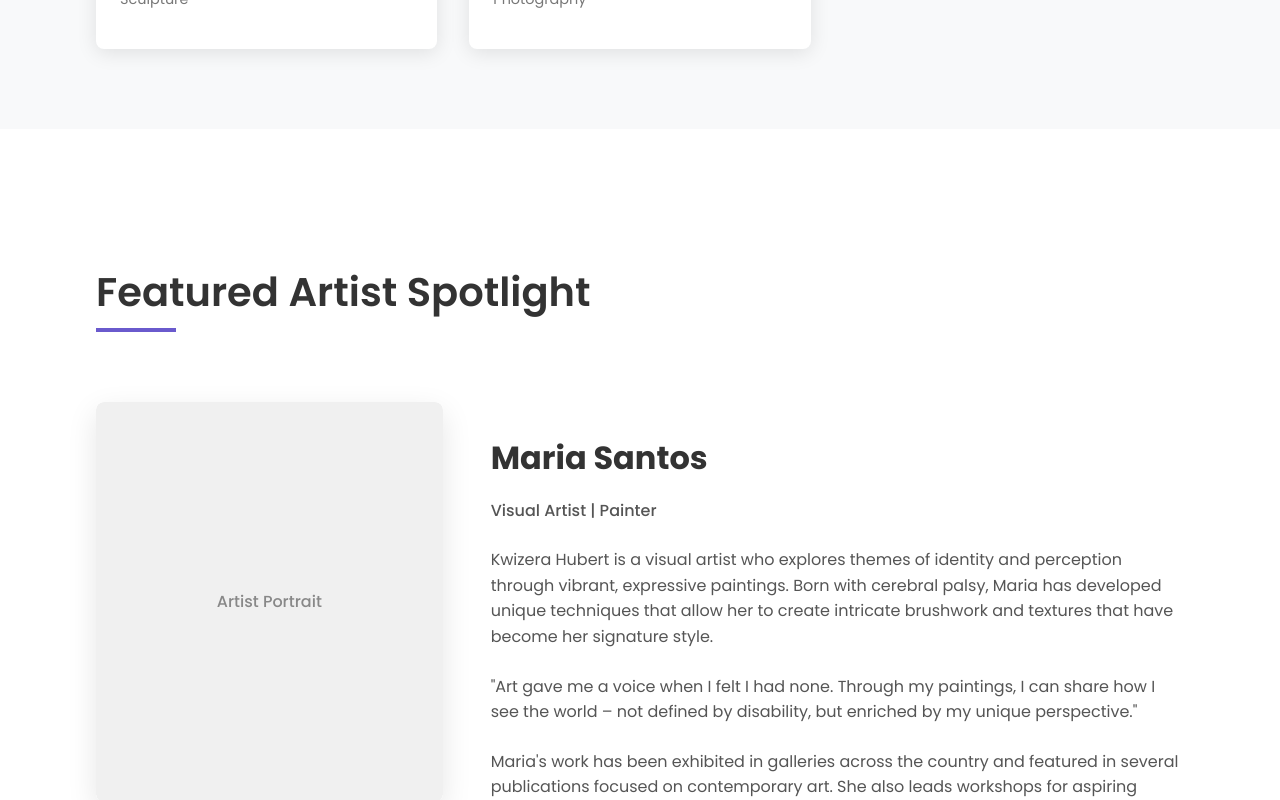
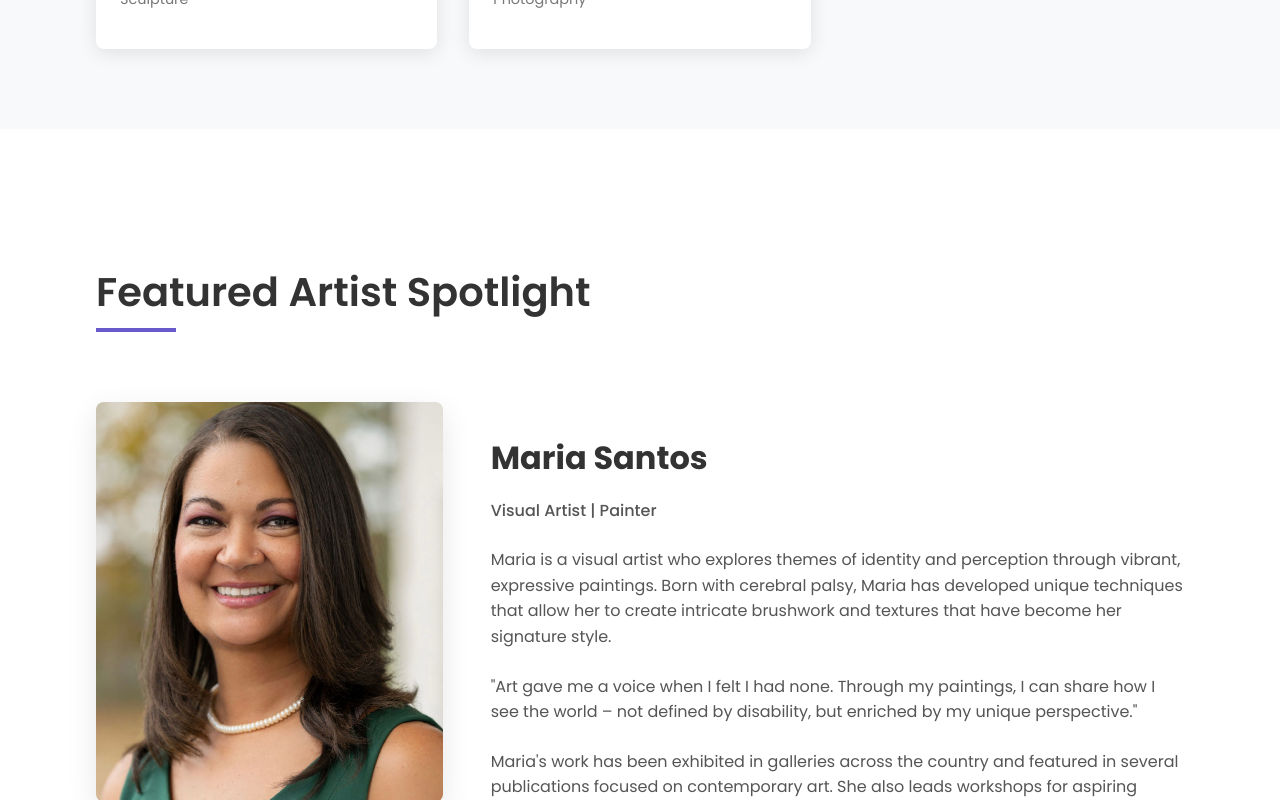
Before and after one commit to Bonaeineza31/Identity, a React (Vite) app in the folder identity/: page /gallery in a window 1280 px wide. Shown: the part 2000-2800 px from the top of the page. Built offline with nearby package versions, Linux system fonts and the light colour scheme.

Commit message:
few changes

```diff
--- a/identity/components/Gallery.jsx
+++ b/identity/components/Gallery.jsx
@@ -1,15 +1,15 @@
 // pages/Gallery.jsx
 import React, { useState } from 'react';
 import '../styles/gallery.css';
-import image1 from '../images/Screenshot 2025-03-09 122822.png'
+import image7 from '../images/Screenshot 2025-03-09 122822.png'
 import image2 from '../images/Screenshot 2025-03-09 162001.png'
 import image3 from '../images/Screenshot 2025-03-09 162008.png'
 import image8 from '../images/Screenshot 2025-03-09 163712.png'
 import image5 from '../images/Screenshot 2025-03-09 163828.png'
 import image6 from '../images/Screenshot 2025-03-09 163351.png'
 import image4 from '../images/Screenshot 2025-03-09 163409.png'
-import image7 from '../images/Screenshot 2025-03-09 162008.png'
-
+import image1 from '../images/Screenshot 2025-03-09 164453.png'
+import maria from '../images/Screenshot 2025-03-09 123150.png'
 
 
 function Gallery() {
@@ -106,14 +106,14 @@ function Gallery() {
           <div className="spotlight-content">
             <div className="spotlight-image">
               <div className="image-placeholder">
-                <span>Artist Portrait</span>
+                <img src={maria}/>
               </div>
             </div>
             <div className="spotlight-info">
               <h3>Maria Santos</h3>
               <p className="artist-medium">Visual Artist | Painter</p>
               <p className="artist-bio">
-                  Kwizera Hubert is a visual artist who explores themes of identity and perception
+                 Maria is a visual artist who explores themes of identity and perception
                 through vibrant, expressive paintings. Born with cerebral palsy, Maria has
                 developed unique techniques that allow her to create intricate brushwork and
                 textures that have become her signature style.
```
Also changed, not shown: identity/images/Screenshot 2025-03-09 123150.png (added), identity/images/Screenshot 2025-03-09 164453.png (added).
